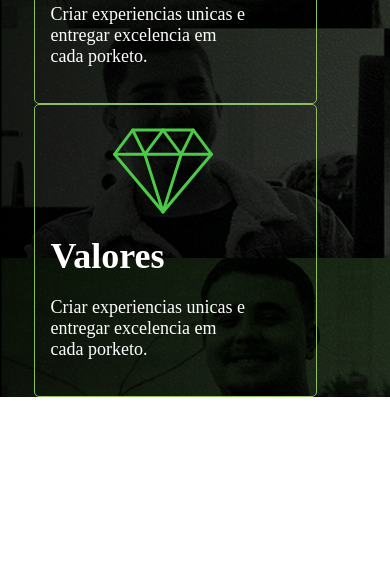
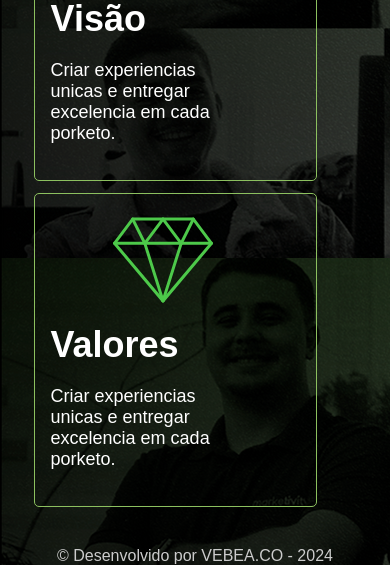
Before and after one commit to souviitor/marketivity2.1, a plain HTML site: page saiba-mais.html in a window 390 px wide. Shown: the part 942-1507 px from the top of the page. Before the commit the page ends 1339 px from the top, so only its background shows below. Drawn offline with Linux system fonts and the light colour scheme.

Commit message:
inclusão de footer e ajuste no ccampo about

```diff
--- a/main.css
+++ b/main.css
@@ -2,7 +2,7 @@
   margin: 0;
   padding: 0;
   box-sizing: border-box;
-  font-family: "urw geometric";
+  font-family: "urw geometric", sans-serif;
   scroll-behavior: smooth;
 }
 
@@ -276,6 +276,13 @@ section {
 
 }
 
+footer{
+    display: flex;
+    justify-content: center;
+    color: #ccc;
+    margin-top: 40px;
+}
+
 @media (max-width: 667px) {
   header nav {
     display: none;
@@ -283,6 +290,7 @@ section {
 
   .container {
     max-width: 90%;
+    width: 100%;
   }
 
   /* HOME */
@@ -343,7 +351,7 @@ section {
 
   #about .cases .casesbtn {
     width: 100%;
-    margin-left: 170px;
+    margin-left: 150px;
   }
 
   #about .cases button a{
@@ -368,7 +376,7 @@ section {
     text-align: center;
     width: 180%;
     font-size: 30px;
-    margin-left: 50px;
+    margin-left: 30px;
   }
 
   /* AVISOS */
--- a/saiba-mais.html
+++ b/saiba-mais.html
@@ -72,5 +72,8 @@
         </div>
       </div>
     </section>
+    <footer>
+      <p>&copy; Desenvolvido por VEBEA.CO - 2024</p>
+    </footer>
   </body>
 </html>
--- a/saibamais.css
+++ b/saibamais.css
@@ -83,6 +83,7 @@
       border: 1px solid #8cc05f;
       padding: 16px;
       border-radius: 5px;
+      margin-top: 12px;
 
       img {
         margin: 0 25%;
```
Also changed, not shown: cases_de_sucesso.html (+3 -0 lines), index.html (+3 -0 lines).
